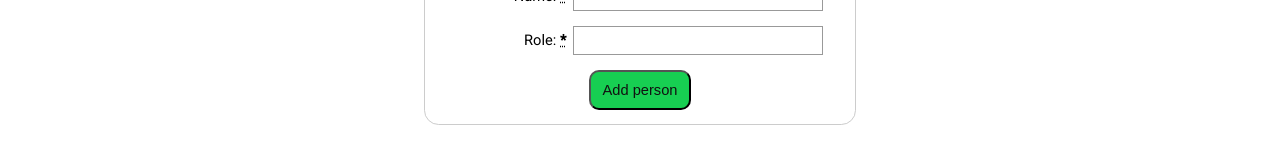
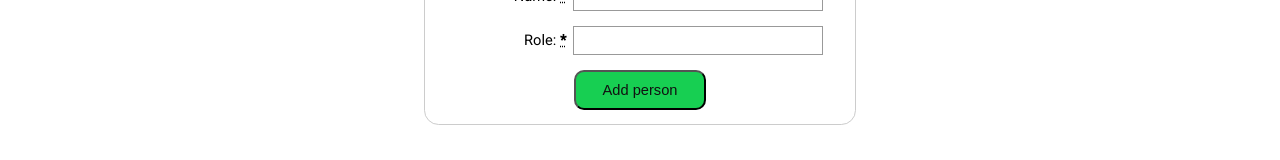
Before and after one commit to ronen-agranat/f2f, a React (Create React App) app: page /persons/create in a window 1280 px wide. Shown: the part 194-354 px from the top of the page. Built offline with nearby package versions, Linux system fonts and the light colour scheme.

Commit message:
Add 'edit person' functionality

```diff
--- a/src/App.tsx
+++ b/src/App.tsx
@@ -19,6 +19,7 @@ function App() {
         <Route path='/' exact component={PersonsBrowser}/>
         <Route path='/persons/' exact component={PersonsBrowser}/>
         <Route path='/persons/create' exact component={NewPersonForm}/>
+        <Route path='/persons/:id/edit' exact component={NewPersonForm}/>
         <Route path='/persons/:id' exact component={PersonCard}/>
         <Route component={NotFound}/>
       </Switch>
--- a/src/components/Persons/NewPersonForm/NewPersonForm.module.css
+++ b/src/components/Persons/NewPersonForm/NewPersonForm.module.css
@@ -42,6 +42,7 @@
   height: 2em;
   box-sizing: border-box;
   border: 1px solid #999;
+  padding: 5px;
 }
 
 .NewPersonForm input[type=checkbox], input[type=radio] {
@@ -70,7 +71,7 @@
   display: block;
   background-color: #17cf52;
   padding: 10px;
-  width: 7em;
+  width: 9em;
   text-align: center;
   border-radius: 10px;
   color: #111111;
--- a/src/components/Persons/NewPersonForm/NewPersonForm.tsx
+++ b/src/components/Persons/NewPersonForm/NewPersonForm.tsx
@@ -1,10 +1,11 @@
-import React from 'react';
+import React, { useEffect, useState } from 'react';
 import { Formik, Form, Field, ErrorMessage } from 'formik';
-import { useHistory } from 'react-router-dom';
+import { useHistory, useParams } from 'react-router-dom';
 
 import styles from './NewPersonForm.module.css';
 import FaceToFace from '../../../services/FaceToFace';
 import { AxiosError, AxiosResponse } from 'axios';
+import { Person } from '../../../interfaces/person.interface';
 
 interface INewPersonFormValues {
   name?: string | undefined;
@@ -16,12 +17,44 @@ interface INewPersonFormErrors {
   role?: string | undefined;
 }
 
+interface IPersonParams {
+  id?: string | undefined;
+}
+
 const NewPersonForm = () => {
   let history = useHistory();
+  const params = useParams<IPersonParams>();
+
+  const editMode = Boolean(params.id);
+
+  const personId = Number(params.id);
+  const [person, setPersonState] = useState<Person>({
+    id: -1,
+    name: '',
+    role: '',
+    imageUrl: '',
+  });
+  const [personLoaded, setPersonLoaded] = useState(false);
+
+  useEffect(() => {
+    if (editMode && !personLoaded) {
+      FaceToFace.get(`/persons/${personId}`)
+        .then((response: AxiosResponse<Person>) => {
+          setPersonState(response.data);
+          setPersonLoaded(true);
+        })
+        .catch((error: AxiosError) => {
+          console.error('Something went wrong with fetching data', error);
+        });
+    }
+  }, [personLoaded, personId, editMode]);
+
   return (
     <div className={styles.NewPersonForm}>
+      {/* TODO show loading message */}
+      {editMode && !personLoaded ? null :
         <Formik
-        initialValues={{ name: '', role: '', imageUrl: '' }}
+          initialValues={{ name: person.name, role: person.role, imageUrl: person.imageUrl }}
           validate={(values: INewPersonFormValues): INewPersonFormErrors => {
             const errors: INewPersonFormErrors = {};
             if (!values.name) {
@@ -34,15 +67,20 @@ const NewPersonForm = () => {
             return errors;
           }}
           onSubmit={(values: INewPersonFormValues, { setSubmitting }) => {
-          FaceToFace.post('persons', {
+            // POST /people        -- if adding new person
+            // PUT  /people/:id    -- if editing existing person
+            const submitMethod = editMode ? FaceToFace.put : FaceToFace.post;
+            const path = editMode ? `/persons/${person.id}` : `/persons/`;
+            submitMethod(path, {
               name: values.name,
               role: values.role,
               imageUrl: 'https://picsum.photos/200/300',
             })
               .then((response: AxiosResponse) => {
                 console.log('Got create person response', response);
-              history.push('/persons');
+                // TODO Check id of added person and navigate there
                 setSubmitting(false);
+                history.push('/persons/');
               })
               .catch((error: AxiosError) => {
                 console.error('Something went wrong creating person', error);
@@ -52,7 +90,9 @@ const NewPersonForm = () => {
         >
           {({ isSubmitting }) => (
             <Form>
-            <h2>Add new person</h2>
+              <h2>
+                {editMode ? `Edit ${person.name}` : 'Add new person'}
+              </h2>
               <p>
                 Required fields are followed by{' '}
                 <strong>
@@ -70,6 +110,7 @@ const NewPersonForm = () => {
                     </strong>
                   </label>
                   <Field name="name"/>
+                  {/*TODO div cannot appear within p*/}
                   <ErrorMessage name="name" component="div"/>
                 </p>
                 <p>
@@ -85,12 +126,13 @@ const NewPersonForm = () => {
               </section>
               <div>
                 <button type="submit" disabled={isSubmitting}>
-                Add person
+                  {editMode ? 'Update person' : 'Add person'}
                 </button>
               </div>
             </Form>
           )}
         </Formik>
+      }
     </div>
   );
 };
--- a/src/components/Persons/PersonCard/PersonCard.tsx
+++ b/src/components/Persons/PersonCard/PersonCard.tsx
@@ -19,10 +19,9 @@ interface IPersonParams {
 
 const PersonCard = (props: IPersonCardProps) => {
   const params = useParams<IPersonParams>();
+
   const personId = params.id ? Number(params.id) : props.personId;
-
   const [person, setPersonState] = useState<Person | undefined>();
-
   const [personLoaded, setPersonLoaded] = useState(false);
 
   useEffect(() => {
--- a/src/components/Persons/PersonHeader/PersonHeader.tsx
+++ b/src/components/Persons/PersonHeader/PersonHeader.tsx
@@ -56,7 +56,7 @@ const PersonHeader = (props: IPersonHeaderProps) => {
       </div>
       <div>
         <span className={styles.EditPersonButton}>
-          <Link to={`persons/${props.id}/edit`}>Edit person</Link>
+          <Link to={`/persons/${props.id}/edit`}>Edit person</Link>
         </span>
         &nbsp;
         {deletePersonButton}
```
Lines whose indentation alone changed are shown as unchanged.
